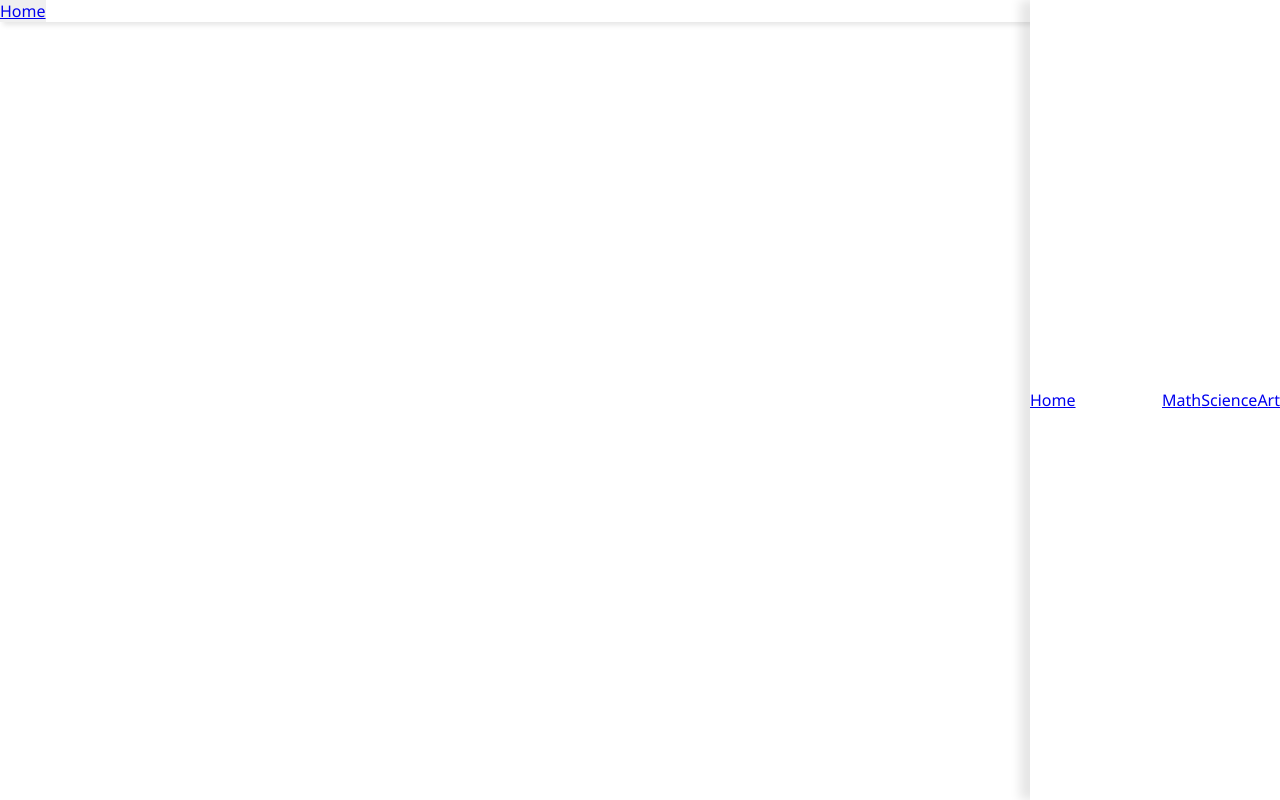
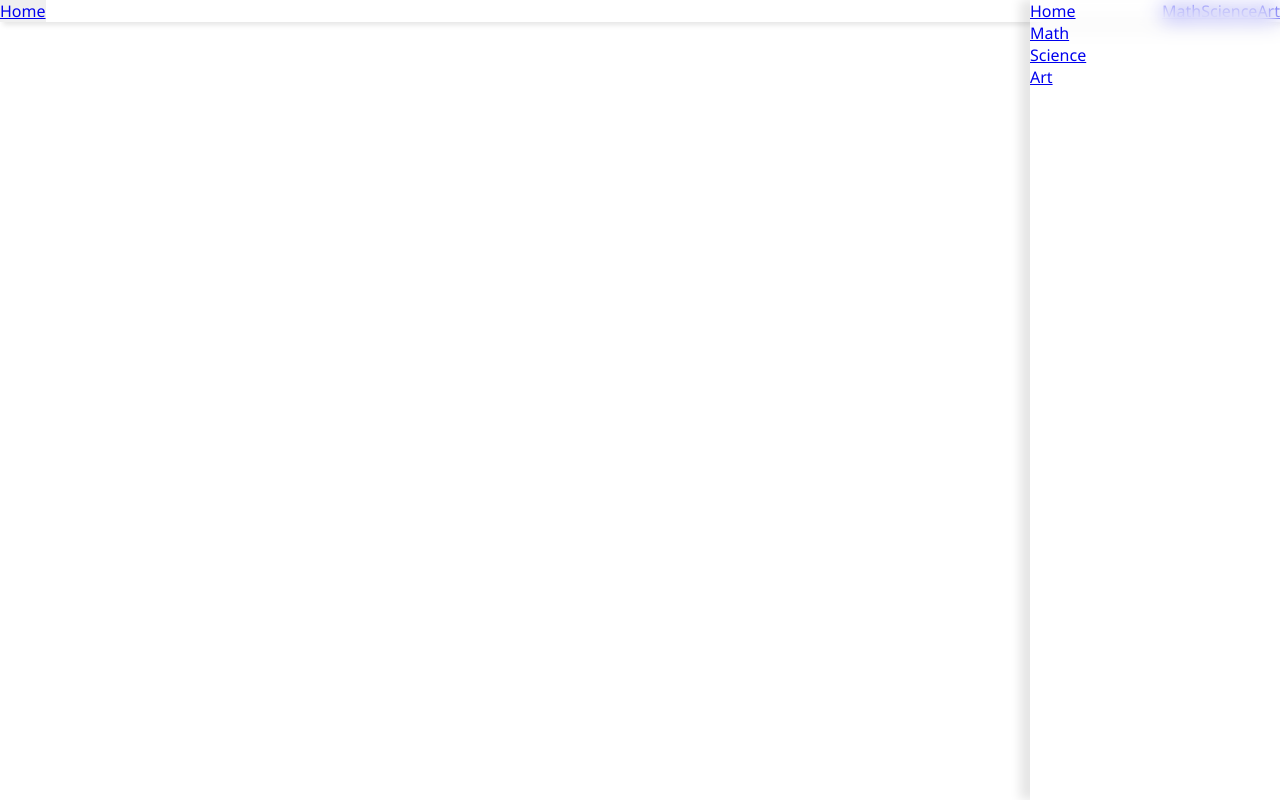
Before and after one commit to willcurt/nestedmenu, a plain HTML site: page index.html in a window 1280 px wide. Drawn offline with Linux system fonts and the light colour scheme.

Commit message:
Update style.css

```diff
--- a/style.css
+++ b/style.css
@@ -38,6 +38,14 @@ nav li:first-child{
   height: 100vh;
   width: 250px;
   z-index: 999;
-  background-color: white;
-  box-shadow: -10px 0 10px rgba(0,0,0,0.1)
+  background-color: rgba(255,255,255,0.2);
+  backdrop-filter: blur(10px);
+  box-shadow: -10px 0 10px rgba(0,0,0,0.1);
+  display: flex;
+  flex-direction: column;
+  align-items: flex-start;
+  justify-content: flex-start;
 }
+.sidebar li{
+  width: 100%;
+}
```
